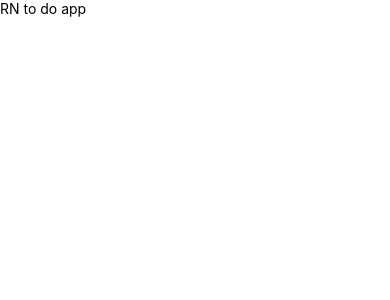
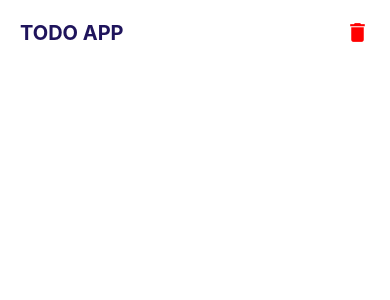
Before and after one commit to avijeetpandey/rn_todo, a React Native app: screen / in a window 390 px wide. Shown: the top 300 px of the page. Built offline with nearby package versions, Linux system fonts and the light colour scheme.

Commit message:
Add : App header

```diff
--- a/App.tsx
+++ b/App.tsx
@@ -1,12 +1,39 @@
 import React from 'react';
-import {View, Text} from 'react-native';
+import Icon from 'react-native-vector-icons/MaterialIcons';
+import {SafeAreaView, StyleSheet, Text, View} from 'react-native';
+
+const COLORS = {
+  primary: '#1f145c',
+  white: '#ffffff',
+};
 
 const App = () => {
   return (
-    <View>
-      <Text>RN to do app</Text>
-    </View>
+    <SafeAreaView style={styles.safeArea}>
+      <View style={styles.heading}>
+        <Text style={styles.text}>TODO APP</Text>
+        <Icon name="delete" color="red" size={25} />
+      </View>
+    </SafeAreaView>
   );
 };
 
+const styles = StyleSheet.create({
+  safeArea: {
+    flex: 1,
+    backgroundColor: COLORS.white,
+  },
+  heading: {
+    padding: 20,
+    flexDirection: 'row',
+    alignItems: 'center',
+    justifyContent: 'space-between',
+  },
+  text: {
+    fontWeight: 'bold',
+    fontSize: 20,
+    color: COLORS.primary,
+  },
+});
+
 export default App;
--- a/package.json
+++ b/package.json
@@ -11,7 +11,8 @@
   },
   "dependencies": {
     "react": "18.1.0",
-    "react-native": "0.70.2"
+    "react-native": "0.70.2",
+    "react-native-vector-icons": "^9.2.0"
   },
   "devDependencies": {
     "@babel/core": "^7.12.9",
```
Also changed, not shown: 2 other files (tests, documents, lock files or other folders).
